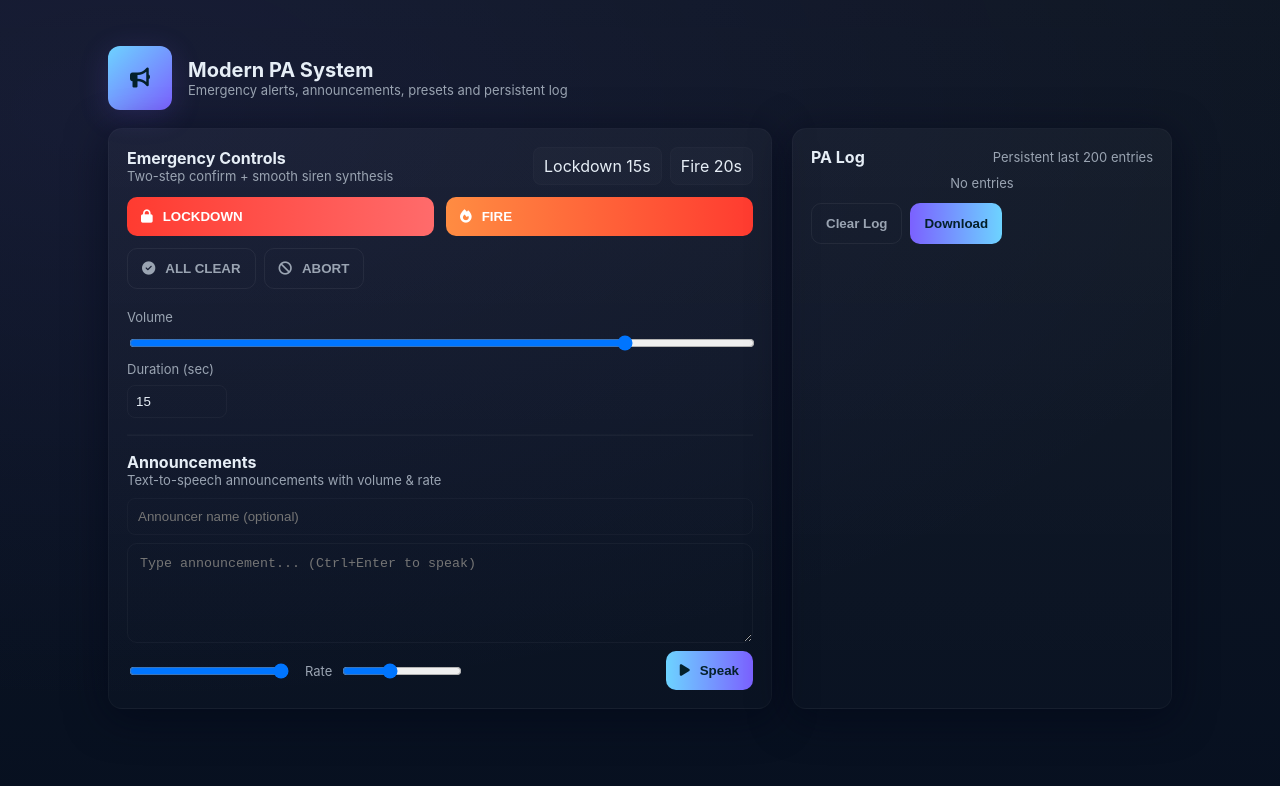
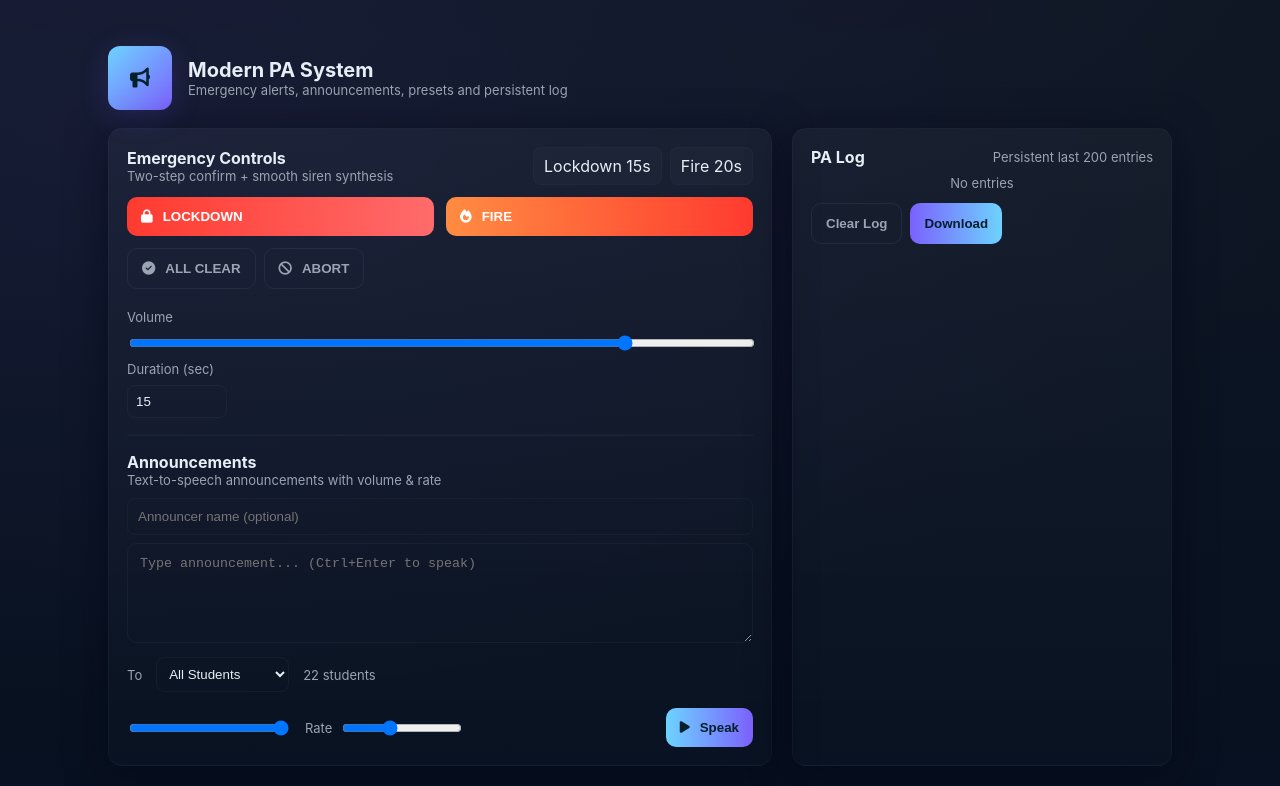
Before and after one commit to nabeel130/bromcom-2-mis-school-syterm, a website: page pa_system.html in a window 1280 px wide. Drawn offline with Linux system fonts and the light colour scheme.

Commit message:
PA: add student roster + recipient selector for announcements

```diff
--- a/pa_system.html
+++ b/pa_system.html
@@ -102,7 +102,17 @@
         <div class="announcement" style="margin-top:10px">
           <input id="announcerName" placeholder="Announcer name (optional)" style="padding:10px;border-radius:8px;border:1px solid rgba(255,255,255,0.03);background:transparent;color:inherit" />
           <textarea id="announcementText" placeholder="Type announcement... (Ctrl+Enter to speak)"></textarea>
-          <div style="display:flex;gap:8px;align-items:center">
+
+          <!-- Recipient selector: All / Class / Individual -->
+          <div style="display:flex;gap:8px;align-items:center;margin-top:6px">
+            <label style="color:var(--muted);font-size:13px;margin-right:6px">To</label>
+            <select id="recipientSelect" style="padding:8px;border-radius:8px;border:1px solid rgba(255,255,255,0.04);background:transparent;color:inherit">
+              <!-- options populated by JS -->
+            </select>
+            <div id="rosterCount" style="color:var(--muted);font-size:13px;margin-left:6px"></div>
+          </div>
+
+          <div style="display:flex;gap:8px;align-items:center;margin-top:8px">
             <input type="range" id="speechVolume" min="0" max="100" value="100" style="width:160px" />
             <label style="margin-left:6px;color:var(--muted)">Rate</label>
             <input type="range" id="speechRate" min="0.5" max="1.8" step="0.1" value="1" style="width:120px" />
@@ -279,9 +289,19 @@
     function speakAnnouncement(){
       const text = document.getElementById('announcementText').value.trim();
       const name = document.getElementById('announcerName').value.trim() || 'System';
+      const recipient = document.getElementById('recipientSelect') ? document.getElementById('recipientSelect').value : 'ALL';
       if(!text) return alert('Enter announcement text');
-      addToLog('announcement', name + ': ' + text);
-      const u = new SpeechSynthesisUtterance(text);
+
+      let prefix = '';
+      if(recipient === 'CLASS') prefix = 'Attention 5 Maple students. ';
+      else if(recipient !== 'ALL'){
+        const s = students.find(x=>x.id === recipient);
+        if(s) prefix = `Attention ${s.name}. `;
+      }
+
+      const fullText = prefix + text;
+      addToLog('announcement', `${name} -> ${recipient}: ${text}`);
+      const u = new SpeechSynthesisUtterance(fullText);
       u.rate = parseFloat(document.getElementById('speechRate').value || 1);
       u.volume = parseFloat(document.getElementById('speechVolume').value || 100)/100;
       speechSynthesis.cancel(); speechSynthesis.speak(u);
@@ -305,6 +325,28 @@
     // quick add default presets
     (function ensureDefaultPresets(){ const st = loadState(); if(!st.presets || st.presets.length===0){ st.presets=[{name:'Lockdown 15s',duration:15,volume:80},{name:'Fire 20s',duration:20,volume:90}]; saveState(st); } renderPresets(); })();
 
+    // Student roster (from attendance/behaviour registers)
+    const students = [
+      { id: 'S001', name: 'Abid' },{ id: 'S002', name: 'Rakeeb' },{ id: 'S003', name: 'Nadeem' },{ id: 'S004', name: 'Waqas' },
+      { id: 'S005', name: 'Rais' },{ id: 'S006', name: 'Arfan' },{ id: 'S007', name: 'Sebi' },{ id: 'S008', name: 'Rehan' },
+      { id: 'S009', name: 'Adeel' },{ id: 'S010', name: 'Haffis' },{ id: 'S011', name: 'Ambo' },{ id: 'S012', name: 'Sajad' },
+      { id: 'S013', name: 'Afraz' },{ id: 'S014', name: 'Syed' },{ id: 'S015', name: 'Ideeris' },{ id: 'S016', name: 'Fasil' },
+      { id: 'S017', name: 'Shazi' },{ id: 'S018', name: 'Nasir' },{ id: 'S019', name: 'Usman' },{ id: 'S020', name: 'Shaf' },
+      { id: 'S021', name: 'Tahir' },{ id: 'S022', name: 'Aqeel' }
+    ];
+
+    function populateRecipientSelect(){
+      const sel = document.getElementById('recipientSelect');
+      if(!sel) return;
+      sel.innerHTML = '';
+      const allOpt = document.createElement('option'); allOpt.value = 'ALL'; allOpt.textContent = 'All Students'; sel.appendChild(allOpt);
+      const classOpt = document.createElement('option'); classOpt.value = 'CLASS'; classOpt.textContent = 'Class: 5 Maple'; sel.appendChild(classOpt);
+      const sep = document.createElement('option'); sep.disabled = true; sep.textContent = '──────────'; sel.appendChild(sep);
+      students.forEach(s=>{ const o = document.createElement('option'); o.value = s.id; o.textContent = `${s.name} (${s.id})`; sel.appendChild(o); });
+      const rc = document.getElementById('rosterCount'); if(rc) rc.textContent = `${students.length} students`;
+    }
+    populateRecipientSelect();
+
     // Log controls
     document.getElementById('clearLogBtn').addEventListener('click', ()=>{ if(confirm('Clear PA log?')){ paLog.length=0; saveLog(paLog); renderLog(); } });
     document.getElementById('downloadLogBtn').addEventListener('click', ()=>{ const blob=new Blob([JSON.stringify(paLog, null, 2)],{type:'application/json'}); const a=document.createElement('a'); a.href=URL.createObjectURL(blob); a.download='pa_log.json'; a.click(); });
```
